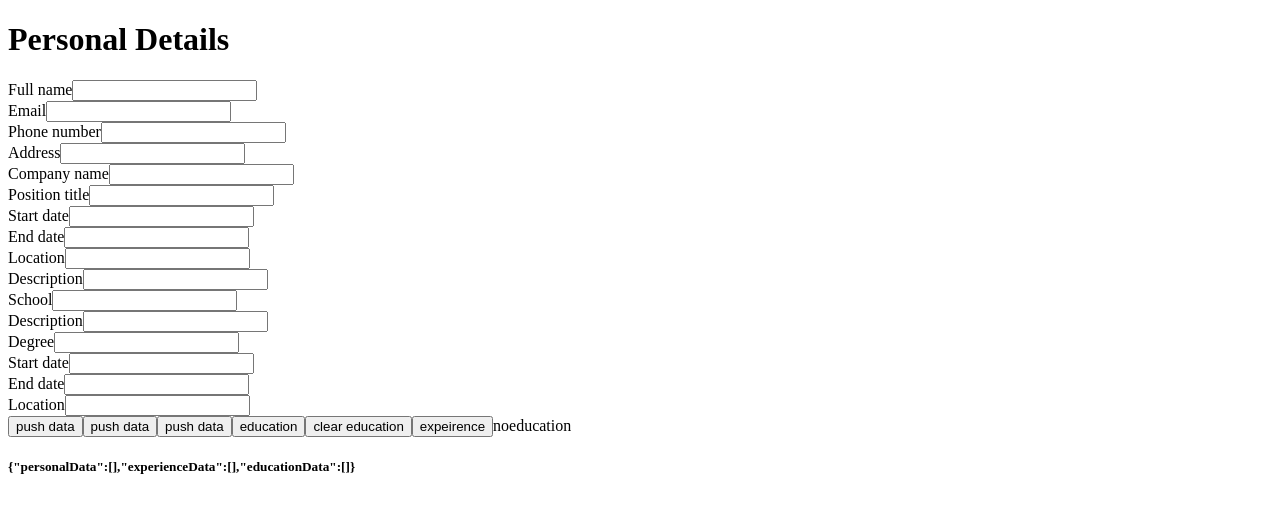
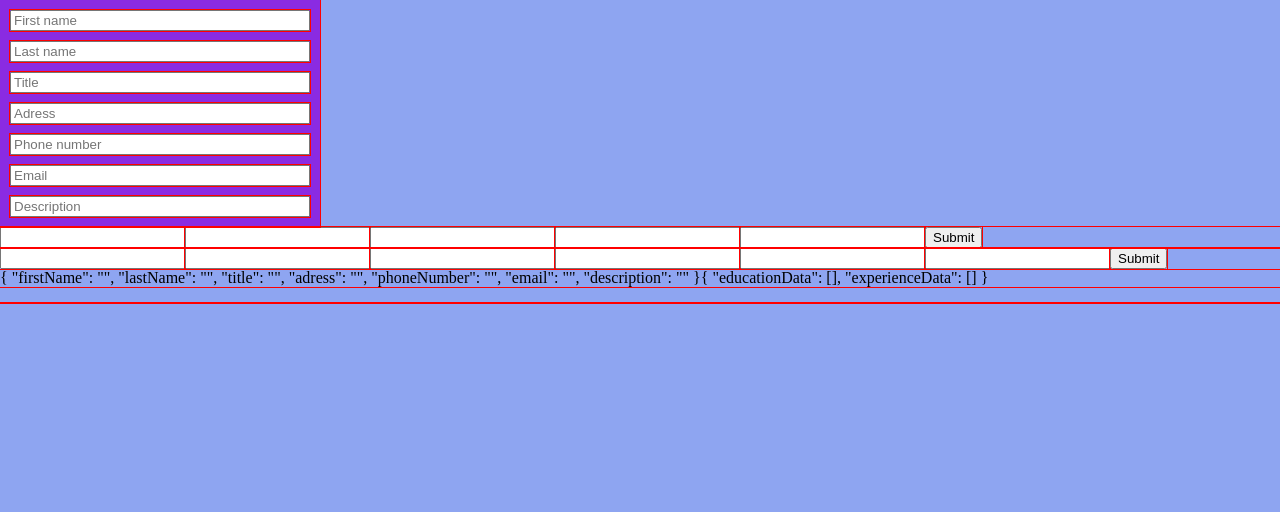
Before and after one commit to szymon-kowal/TOP-CV, a React app: page / in a window 1280 px wide. Shown: the top 512 px of the page. Built offline with nearby package versions, Linux system fonts and the light colour scheme.

Commit message:
Added form components for input

```diff
--- a/src/client/App.tsx
+++ b/src/client/App.tsx
@@ -1,154 +1,73 @@
 import React, { useState } from "react";
-import InputGroup from "./assets/components/inputGroup";
-import { clearValues } from "./assets/components/helperFunctions";
-// import { keyToTitle } from "./assets/components/helperFunctions";
-// todo - send data to db, clear data from inputs
-interface DbProps {
-  personalData: Array<Record<string, string>>;
-  experienceData: Array<Record<string, string>>;
-  educationData: Array<Record<string, string>>;
-}
-type setFncProps = (keyName: Record<string, string>) => void;
-type BtnProps = null | "education" | "experience";
+import PersonalDataForm from "./assets/components/personalDataForm";
+import type { DBProps, KeyDBProps } from "./assets/components/interfaces";
+import DBForm from "./assets/components/dbForm";
 
 const App: React.FC = () => {
-  const [db, setDb] = useState<DbProps>({
-    personalData: [],
+  const [db, setDb] = useState<DBProps>({
+    educationData: [],
     experienceData: [],
-    educationData: [],
   });
 
   const [personalData, setPersonalData] = useState<Record<string, string>>({
-    fullName: "",
+    firstName: "",
+    lastName: "",
+    title: "",
+    adress: "",
+    phoneNumber: "",
     email: "",
-    phoneNumber: "",
-    address: "",
-  });
-
-  const [experienceData, setExperienceData] = useState<Record<string, string>>({
-    companyName: "",
-    positionTitle: "",
-    startDate: "",
-    endDate: "",
-    location: "",
     description: "",
   });
 
-  const [educationData, setEducationData] = useState<Record<string, string>>({
-    school: "",
-    description: "",
-    degree: "",
-    startDate: "",
-    endDate: "",
-    location: "",
-  });
-
-  const [buttonActive, setButtonActive] = useState<BtnProps>(null);
-
-  function handlePersonalData(keyName: string, val: string): void {
-    setPersonalData((prevData) => ({ ...prevData, [keyName]: val }));
+  function handleSetDB(keyDB: KeyDBProps, valueDB: object): void {
+    setDb((currData) => ({
+      ...currData,
+      [keyDB]: [...currData[keyDB], valueDB],
+    }));
   }
 
-  function handleExperienceData(keyName: string, val: string): void {
-    setExperienceData((prevData) => ({ ...prevData, [keyName]: val }));
+  function handlePersonalData(key: string, value: string): void {
+    setPersonalData((currData) => ({ ...currData, [key]: value }));
   }
 
-  function handleEducationData(keyName: string, val: string): void {
-    setEducationData((prevData) => ({ ...prevData, [keyName]: val }));
-  }
+  const eduactionNames = [
+    "startDate",
+    "endDate",
+    "location",
+    "school",
+    "degree",
+  ];
 
-  function handleClearData(
-    objParam: Record<string, string>,
-    handleFnc: setFncProps,
-  ): void {
-    const objData = clearValues(objParam);
-    handleFnc(objData);
-  }
+  const experienceNames = [
+    "startDate",
+    "endDate",
+    "location",
+    "companyName",
+    "positionTitle",
+    "description",
+  ];
 
-  function handleButtonActive(props: BtnProps): void {
-    setButtonActive(() => props);
-  }
+  return (
+    <div>
+      <PersonalDataForm
+        personalData={personalData}
+        inputFnc={handlePersonalData}
+      />
 
-  function handleSetDb(param: string, dataObj: Record<string, string>): void {
-    setDb((prevData) => {
-      switch (param) {
-        case "personalData":
-          return {
-            ...prevData,
-            personalData: [...prevData.personalData, dataObj],
-          };
-        case "experienceData":
-          return {
-            ...prevData,
-            experienceData: [...prevData.experienceData, dataObj],
-          };
-        case "educationData":
-          return {
-            ...prevData,
-            educationData: [...prevData.educationData, dataObj],
-          };
-        default:
-          return prevData;
-      }
-    });
-  }
-
-  /* <div>{keyToTitle(Object.keys(personalData)[0])}</div> */
-  return (
-    <>
-      <div className="personalDetialsCont">
-        <h1>Personal Details</h1>
-        <InputGroup data={personalData} onChange={handlePersonalData} />
-      </div>
-
-      <InputGroup data={experienceData} onChange={handleExperienceData} />
-      <InputGroup data={educationData} onChange={handleEducationData} />
-
-      <button
-        onClick={() => {
-          handleSetDb("personalData", { ...personalData });
-        }}
-      >
-        push data
-      </button>
-      <button
-        onClick={() => {
-          handleSetDb("experienceData", { ...experienceData });
-        }}
-      >
-        push data
-      </button>
-      <button
-        onClick={() => {
-          handleSetDb("educationData", { ...educationData });
-        }}
-      >
-        push data
-      </button>
-      <button
-        onClick={() => {
-          handleButtonActive("education");
-        }}
-      >
-        education
-      </button>
-      <button
-        onClick={() => {
-          handleClearData(educationData, setEducationData);
-        }}
-      >
-        clear education
-      </button>
-      <button
-        onClick={() => {
-          handleButtonActive("experience");
-        }}
-      >
-        expeirence
-      </button>
-      {buttonActive === "education" ? "education" : "noeducation"}
-      <h5>{JSON.stringify(db)}</h5>
-    </>
+      <DBForm
+        handleSubmit={handleSetDB}
+        keyDB={"educationData"}
+        fieldsNames={eduactionNames}
+      />
+      <DBForm
+        handleSubmit={handleSetDB}
+        keyDB={"experienceData"}
+        fieldsNames={experienceNames}
+      />
+      {JSON.stringify(personalData, null, 2)}
+      {JSON.stringify(db, null, 2)}
+      <p>{personalData.name}</p>
+    </div>
   );
 };
 
--- /dev/null
+++ b/src/client/assets/components/dbForm.tsx
@@ -0,0 +1,52 @@
+import React, { useState } from "react";
+import { type KeyDBProps } from "./interfaces";
+
+interface DBFormProps {
+  handleSubmit: (keyDB: KeyDBProps, valueDB: object) => void;
+  keyDB: KeyDBProps;
+  fieldsNames: string[];
+}
+
+const DBForm: React.FC<DBFormProps> = ({
+  handleSubmit,
+  keyDB,
+  fieldsNames,
+}) => {
+  const [formData, setFormData] = useState<Record<string, string>>(
+    Object.fromEntries(fieldsNames.map((name) => [name, ""])),
+  );
+
+  const handleChange = (e: React.ChangeEvent<HTMLInputElement>): void => {
+    setFormData((currData) => ({
+      ...currData,
+      [e.target.name]: e.target.value,
+    }));
+  };
+
+  const handleFormSubmit = (e: React.ChangeEvent<HTMLFormElement>): void => {
+    e.preventDefault();
+    handleSubmit(keyDB, formData);
+    setFormData(Object.fromEntries(fieldsNames.map((name) => [name, ""])));
+  };
+
+  return (
+    <div className="formContainer">
+      <form onSubmit={handleFormSubmit}>
+        {fieldsNames.map((name, index) => (
+          <input
+            type="text"
+            key={name + index}
+            name={name}
+            onChange={handleChange}
+            value={formData[name] ?? ""}
+            required
+          />
+        ))}
+
+        <button type="submit">Submit</button>
+      </form>
+    </div>
+  );
+};
+
+export default DBForm;
--- a/src/client/assets/components/diplaySide.tsx
+++ /dev/null
@@ -1,3 +0,0 @@
-import React from "react";
-
-rm d
--- a/src/client/assets/components/inputField.tsx
+++ /dev/null
@@ -1,26 +0,0 @@
-// InputField.tsx
-import React from "react";
-
-interface InputFieldProps {
-  value: string;
-  fieldName: string;
-  onChange: (keyName: string, val: string) => void;
-}
-
-const InputField: React.FC<InputFieldProps> = ({
-  value,
-  fieldName,
-  onChange,
-}) => {
-  return (
-    <input
-      type="text"
-      value={value}
-      onChange={(event) => {
-        onChange(fieldName, event.target.value);
-      }}
-    />
-  );
-};
-
-export default InputField;
--- a/src/client/assets/components/inputGroup.tsx
+++ /dev/null
@@ -1,23 +0,0 @@
-import React from "react";
-import InputField from "./inputField";
-import { keyToTitle } from "./helperFunctions";
-
-interface InputGroupProps {
-  data: Record<string, string>;
-  onChange: (keyName: string, val: string) => void;
-}
-
-const InputGroup: React.FC<InputGroupProps> = ({ data, onChange }) => {
-  return (
-    <>
-      {Object.entries(data).map(([fieldName, val]) => (
-        <div key={fieldName} className={`${fieldName} item`}>
-          <label>{keyToTitle(fieldName)}</label>
-          <InputField value={val} fieldName={fieldName} onChange={onChange} />
-        </div>
-      ))}
-    </>
-  );
-};
-
-export default InputGroup;
--- /dev/null
+++ b/src/client/assets/components/personalDataForm.tsx
@@ -0,0 +1,30 @@
+import React from "react";
+import { keyToTitle } from "./helperFunctions";
+
+interface PersonalDataFormProps {
+  personalData: Record<string, string>;
+  inputFnc: (key: string, value: string) => void;
+}
+
+const PersonalDataForm: React.FC<PersonalDataFormProps> = ({
+  personalData,
+  inputFnc,
+}) => {
+  return (
+    <form className="personalForm">
+      {Object.keys(personalData).map((key) => (
+        <input
+          key={key}
+          type="text"
+          name={key}
+          placeholder={keyToTitle(key)}
+          onChange={(e) => {
+            inputFnc(key, e.target.value);
+          }}
+        />
+      ))}
+    </form>
+  );
+};
+
+export default PersonalDataForm;
--- a/src/client/assets/styles/styles.css
+++ b/src/client/assets/styles/styles.css
@@ -10,10 +10,7 @@ html {
 
 body {
   min-height: 100vh;
-}
-
-h1 {
-  margin-top: 0;
+  min-width: 100%;
 }
 
 body {
@@ -23,3 +20,12 @@ body {
 * {
   outline: solid 1px red;
 }
+
+.personalForm {
+  background-color: blueviolet;
+  display: flex;
+  flex-direction: column;
+  max-width: 300px;
+  gap: 10px;
+  padding: 10px;
+}
--- a/src/client/index.tsx
+++ b/src/client/index.tsx
@@ -1,6 +1,7 @@
 import React from "react";
 import { createRoot } from "react-dom/client";
 import App from "./App";
+import "./assets/styles/styles.css";
 
 const rootEl = document.querySelector("#root");
 if (rootEl === null) throw new Error("Can not find root element");
```
Also changed, not shown: src/client/assets/components/interfaces.ts (+6 -8 lines), 1 other file (tests, documents, lock files or other folders).
